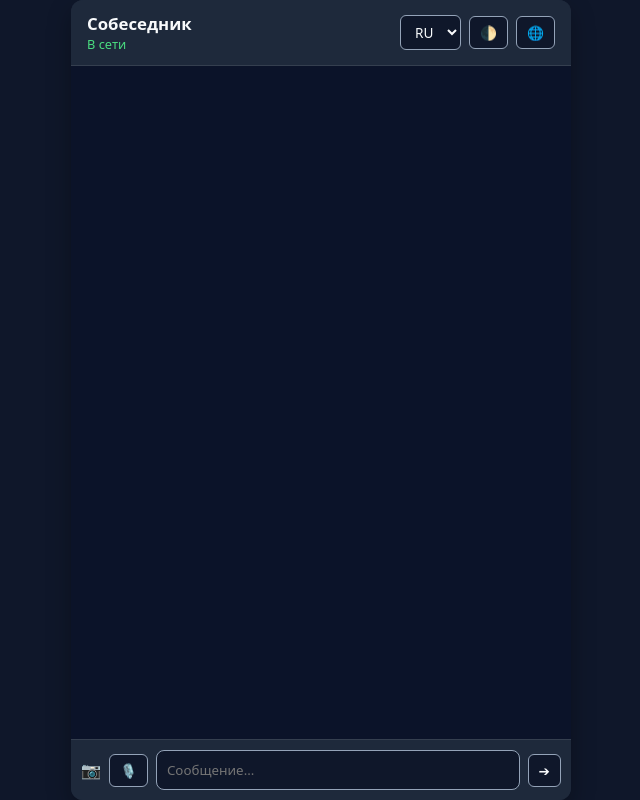
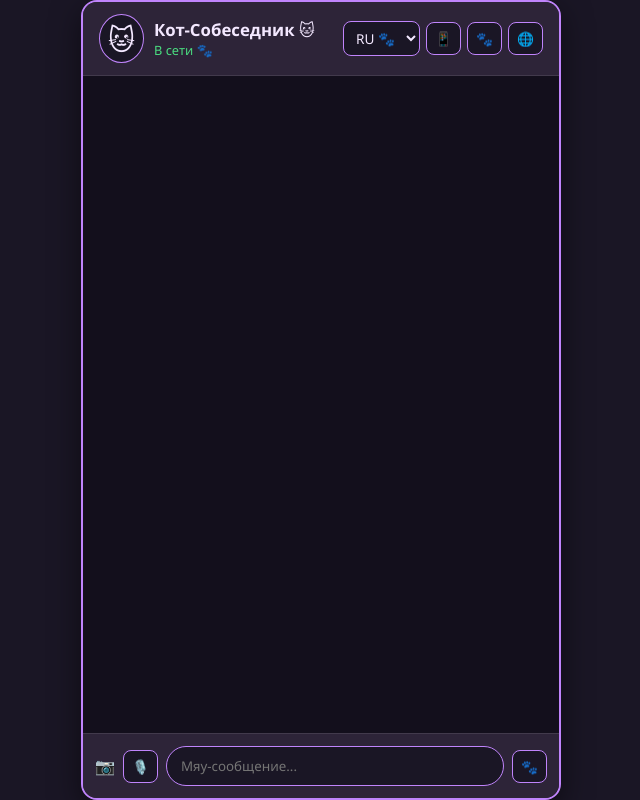
Before and after one commit to hunnybro73-ops/Meowgram, a plain HTML site: page index.html in a window 1280 px wide. Shown: the whole page, without its empty margins (319-959 px from the left). Drawn offline with Linux system fonts and the light colour scheme.

Commit message:
Update index.html

```diff
--- a/index.html
+++ b/index.html
@@ -3,39 +3,42 @@
 <head>
     <meta charset="UTF-8">
     <meta name="viewport" content="width=device-width, initial-scale=1.0">
-    <title>Web Messenger Multi-Lang</title>
+    <title>MeowGram Multi-Lang</title>
+    <!-- Подключаем библиотеку для QR-кода -->
+    <script src="https://cdnjs.cloudflare.com/ajax/libs/qrcodejs/1.0.0/qrcode.min.js"></script>
     <style>
         :root {
-            --bg-color: #0f172a;
-            --panel-bg: #1e293b;
-            --chat-bg: #0b1329;
-            --text-color: #f8fafc;
-            --text-sub: #94a3b8;
-            --accent: #38bdf8;
-            --msg-out: #0284c7;
-            --msg-in: #334155;
+            --bg-color: #1a1625;
+            --panel-bg: #2d2438;
+            --chat-bg: #130f1c;
+            --text-color: #f3e8ff;
+            --text-sub: #a78bfa;
+            --accent: #c084fc;
+            --msg-out: #7e22ce;
+            --msg-in: #3b0764;
             --check-read: #38bdf8;
         }
 
-        [data-theme="light"] {
-            --bg-color: #f1f5f9;
-            --panel-bg: #ffffff;
-            --chat-bg: #e2e8f0;
-            --text-color: #0f172a;
-            --text-sub: #64748b;
-            --accent: #0284c7;
-            --msg-out: #38bdf8;
+        [data-theme="cat-light"] {
+            --bg-color: #fdf4ff;
+            --panel-bg: #fae8ff;
+            --chat-bg: #f5d0fe;
+            --text-color: #581c87;
+            --text-sub: #86198f;
+            --accent: #d946ef;
+            --msg-out: #e879f9;
             --msg-in: #ffffff;
             --check-read: #0284c7;
         }
 
-        * { box-sizing: border-box; margin: 0; padding: 0; font-family: system-ui, -apple-system, sans-serif; }
+        * { box-sizing: border-box; margin: 0; padding: 0; font-family: 'Segoe UI', Tahoma, Geneva, Verdana, sans-serif; }
         body { background: var(--bg-color); color: var(--text-color); height: 100vh; display: flex; justify-content: center; align-items: center; }
 
         .app-container {
-            width: 100%; max-width: 500px; height: 100vh; max-height: 800px;
+            width: 100%; max-width: 480px; height: 100vh; max-height: 850px;
             background: var(--panel-bg); display: flex; flex-direction: column;
-            border-radius: 12px; overflow: hidden; box-shadow: 0 10px 25px rgba(0,0,0,0.3);
+            border-radius: 16px; overflow: hidden; box-shadow: 0 10px 30px rgba(0,0,0,0.5);
+            border: 2px solid var(--accent); position: relative;
         }
 
         /* Шапка */
@@ -43,29 +46,31 @@
             padding: 12px 16px; background: var(--panel-bg); display: flex;
             align-items: center; justify-content: space-between; border-bottom: 1px solid rgba(255,255,255,0.1);
         }
+        .user-meta { display: flex; align-items: center; gap: 10px; }
+        .cat-avatar { font-size: 1.8rem; background: var(--bg-color); padding: 4px 8px; border-radius: 50%; border: 1px solid var(--accent); }
         .user-info { display: flex; flex-direction: column; }
         .user-name { font-weight: bold; font-size: 1.05rem; }
-        .user-status { font-size: 0.8rem; color: var(--text-sub); transition: color 0.3s; }
+        .user-status { font-size: 0.8rem; color: var(--text-sub); }
         .user-status.online { color: #4ade80; }
 
-        .controls { display: flex; gap: 8px; align-items: center; }
+        .controls { display: flex; gap: 6px; align-items: center; }
         select, button {
-            background: var(--bg-color); color: var(--text-color); border: 1px solid var(--text-sub);
-            padding: 6px 10px; border-radius: 6px; cursor: pointer; font-size: 0.85rem;
+            background: var(--bg-color); color: var(--text-color); border: 1px solid var(--accent);
+            padding: 6px 8px; border-radius: 8px; cursor: pointer; font-size: 0.85rem;
         }
 
-        /* Область чата */
+        /* Чат */
         .chat-box {
             flex: 1; background: var(--chat-bg); padding: 16px; overflow-y: auto;
-            display: flex; flex-direction: column; gap: 10px;
+            display: flex; flex-direction: column; gap: 12px;
         }
 
         .message {
-            max-width: 75%; padding: 8px 12px; border-radius: 12px; font-size: 0.95rem;
+            max-width: 78%; padding: 10px 14px; border-radius: 16px; font-size: 0.95rem;
             position: relative; word-wrap: break-word; display: flex; flex-direction: column;
         }
-        .message.out { align-self: flex-end; background: var(--msg-out); color: #fff; border-bottom-right-radius: 2px; }
-        .message.in { align-self: flex-start; background: var(--msg-in); color: var(--text-color); border-bottom-left-radius: 2px; }
+        .message.out { align-self: flex-end; background: var(--msg-out); color: #fff; border-bottom-right-radius: 4px; }
+        .message.in { align-self: flex-start; background: var(--msg-in); color: var(--text-color); border-bottom-left-radius: 4px; }
 
         .msg-meta {
             display: flex; align-items: center; justify-content: flex-end; gap: 4px;
@@ -75,45 +80,56 @@
         .ticks { font-weight: bold; font-size: 0.85rem; }
         .ticks.read { color: var(--check-read); }
 
-        /* Вложения */
-        .msg-img { max-width: 100%; border-radius: 8px; margin-top: 4px; }
+        .msg-img { max-width: 100%; border-radius: 10px; margin-top: 4px; }
         audio { max-width: 200px; height: 32px; margin-top: 4px; }
 
-        /* Панель ввода */
+        /* Ввод */
         .input-panel {
-            padding: 10px; background: var(--panel-bg); display: flex; gap: 8px; align-items: center;
+            padding: 12px; background: var(--panel-bg); display: flex; gap: 8px; align-items: center;
             border-top: 1px solid rgba(255,255,255,0.1);
         }
         .input-panel input[type="text"] {
-            flex: 1; padding: 10px; border-radius: 8px; border: 1px solid var(--text-sub);
+            flex: 1; padding: 10px 14px; border-radius: 20px; border: 1px solid var(--accent);
             background: var(--bg-color); color: var(--text-color); outline: none;
         }
 
-        /* RTL Стили для Арабского */
-        [dir="rtl"] .message.out { align-self: flex-start; border-bottom-right-radius: 12px; border-bottom-left-radius: 2px; }
-        [dir="rtl"] .message.in { align-self: flex-end; border-bottom-left-radius: 12px; border-bottom-right-radius: 2px; }
+        /* Модалка QR-кода */
+        .qr-modal {
+            position: absolute; top: 0; left: 0; width: 100%; height: 100%;
+            background: rgba(0,0,0,0.85); display: none; flex-direction: column;
+            justify-content: center; align-items: center; gap: 16px; z-index: 100;
+        }
+        .qr-card { background: white; padding: 20px; border-radius: 16px; display: flex; flex-direction: column; align-items: center; }
+
+        /* RTL (Арабский) */
+        [dir="rtl"] .message.out { align-self: flex-start; border-bottom-right-radius: 16px; border-bottom-left-radius: 4px; }
+        [dir="rtl"] .message.in { align-self: flex-end; border-bottom-left-radius: 16px; border-bottom-right-radius: 4px; }
         [dir="rtl"] .msg-meta { justify-content: flex-start; }
     </style>
 </head>
 <body>
 
 <div class="app-container" id="app">
-    <!-- Шапка -->
+    <!-- Шапка с Котиком -->
     <div class="header">
-        <div class="user-info">
-            <span class="user-name" id="chat-title">Alex</span>
-            <span class="user-status" id="user-status">...</span>
+        <div class="user-meta">
+            <div class="cat-avatar">🐱</div>
+            <div class="user-info">
+                <span class="user-name" id="chat-title">Кот-Собеседник</span>
+                <span class="user-status online" id="user-status">В сети</span>
+            </div>
         </div>
         <div class="controls">
-            <!-- Выбор из 5 языков -->
+            <!-- Переключатель 5 языков -->
             <select id="lang-select" onchange="changeLanguage(this.value)">
-                <option value="ru">RU</option>
-                <option value="tt">TT</option>
-                <option value="tr">TR</option>
-                <option value="en">EN</option>
-                <option value="ar">AR</option>
+                <option value="ru">RU 🐾</option>
+                <option value="tt">TT 🐾</option>
+                <option value="tr">TR 🐾</option>
+                <option value="en">EN 🐾</option>
+                <option value="ar">AR 🐾</option>
             </select>
-            <button onclick="toggleTheme()">🌓</button>
+            <button onclick="showQRCode()" title="QR Код">📱</button>
+            <button onclick="toggleTheme()" title="Тема">🐾</button>
             <button onclick="toggleOnline()" id="btn-toggle-online">🌐</button>
         </div>
     </div>
@@ -121,63 +137,62 @@
     <!-- Чат -->
     <div class="chat-box" id="chat-box"></div>
 
-    <!-- Панель ввода -->
+    <!-- Ввод -->
     <div class="input-panel">
-        <label>
+        <label style="cursor:pointer">
             📷 <input type="file" id="img-input" accept="image/*" style="display:none" onchange="sendImage(this)">
         </label>
         <button id="btn-voice" onclick="toggleVoiceRecord()">🎙️</button>
-        <input type="text" id="msg-input" placeholder="..." onkeydown="if(event.key==='Enter') sendTextMessage()">
-        <button id="btn-send" onclick="sendTextMessage()">➔</button>
+        <input type="text" id="msg-input" placeholder="Мяу-сообщение..." onkeydown="if(event.key==='Enter') sendTextMessage()">
+        <button id="btn-send" onclick="sendTextMessage()">🐾</button>
+    </div>
+
+    <!-- Модальное окно QR Кода -->
+    <div class="qr-modal" id="qr-modal" onclick="hideQRCode()">
+        <div class="qr-card" onclick="event.stopPropagation()">
+            <div id="qrcode"></div>
+            <p style="color: black; margin-top: 10px; font-weight: bold;">Сканируй для подключения 🐾</p>
+        </div>
+        <button onclick="hideQRCode()" style="background: var(--accent); color: white; border: none; padding: 8px 16px;">Закрыть</button>
     </div>
 </div>
 
 <script>
-    // 1. Словарь на 5 языков
+    // Переводы на 5 языков
     const i18n = {
         ru: {
-            title: "Собеседник",
-            online: "В сети",
+            title: "Кот-Собеседник 🐱",
+            online: "В сети 🐾",
             offline: "Был(а) в сети недавно",
-            placeholder: "Сообщение...",
-            send: "Отправить",
-            voiceRecording: "Запись...",
+            placeholder: "Мяу-сообщение...",
             dir: "ltr"
         },
         tt: {
-            title: "Сөйләшүче",
-            online: "Онлайнда",
+            title: "Песи-Сөйләшүче 🐱",
+            online: "Онлайнда 🐾",
             offline: "Яңаларда онлайнда иде",
-            placeholder: "Хәбәр...",
-            send: "Ибәрү",
-            voiceRecording: "Яздыру...",
+            placeholder: "Мяу-хәбәр...",
             dir: "ltr"
         },
         tr: {
-            title: "Sohbetçi",
-            online: "Çevrimiçi",
+            title: "Kedi Dostu 🐱",
+            online: "Çevrimiçi 🐾",
             offline: "Son görülme yakınlarda",
-            placeholder: "Mesaj...",
-            send: "Gönder",
-            voiceRecording: "Kaydediliyor...",
+            placeholder: "Miyav mesajı...",
             dir: "ltr"
         },
         en: {
-            title: "Peer",
-            online: "Online",
+            title: "Cat Peer 🐱",
+            online: "Online 🐾",
             offline: "Last seen recently",
-            placeholder: "Message...",
-            send: "Send",
-            voiceRecording: "Recording...",
+            placeholder: "Meow message...",
             dir: "ltr"
         },
         ar: {
-            title: "المستخدم",
-            online: "متصل",
+            title: "القط المحادث 🐱",
+            online: "متصل 🐾",
             offline: "آخر ظهور كان قريبًا",
-            placeholder: "اكتب رسالة...",
-            send: "إرسال",
-            voiceRecording: "جاري التسجيل...",
+            placeholder: "رسالة مياو...",
             dir: "rtl"
         }
     };
@@ -199,13 +214,11 @@
         updateStatusUI();
     }
 
-    // Переключение онлайн/оффлайн
+    // Переключение сети
     function toggleOnline() {
         isOnline = !isOnline;
         updateStatusUI();
-        if (isOnline) {
-            flushOfflineQueue();
-        }
+        if (isOnline) flushOfflineQueue();
     }
 
     function updateStatusUI() {
@@ -220,14 +233,14 @@
         }
     }
 
-    // Переключение темы
+    // Переключение темы (Кошачья темная / светлая)
     function toggleTheme() {
         const app = document.getElementById('app');
-        const isDark = app.getAttribute('data-theme') !== 'light';
-        app.setAttribute('data-theme', isDark ? 'light' : 'dark');
+        const isDark = app.getAttribute('data-theme') !== 'cat-light';
+        app.setAttribute('data-theme', isDark ? 'cat-light' : 'dark');
     }
 
-    // Отрисовка сообщения
+    // Добавление сообщения в чат
     function appendMessage(content, type = 'text', isOut = true, status = 'sent') {
         const chatBox = document.getElementById('chat-box');
         const msgDiv = document.createElement('div');
@@ -240,7 +253,6 @@
 
         const timeStr = new Date().toLocaleTimeString([], { hour: '2-digit', minute: '2-digit' });
 
-        // Галочки: sent (✓), delivered (✓✓ grey), read (✓✓ blue)
         let ticksHTML = '';
         if (isOut) {
             let tickSymbol = '✓';
@@ -261,7 +273,7 @@
         return msgDiv;
     }
 
-    // Отправка текстового сообщения
+    // Отправка текста
     function sendTextMessage() {
         const input = document.getElementById('msg-input');
         const text = input.value.trim();
@@ -270,17 +282,15 @@
         input.value = '';
 
         if (!isOnline) {
-            // Если оффлайн — кладем в очередь
             const msgNode = appendMessage(text, 'text', true, 'sent');
-            offlineQueue.push({ node: msgNode, type: 'text' });
+            offlineQueue.push(msgNode);
         } else {
-            // Если онлайн — сразу имитируем доставку и прочтение
             const msgNode = appendMessage(text, 'text', true, 'sent');
             simulateDeliveryAndRead(msgNode);
         }
     }
 
-    // Симуляция смены статуса (доставлено -> прочитано)
+    // Имитация галочек доставки (✓ -> ✓✓ -> ✓✓ синие)
     function simulateDeliveryAndRead(msgNode) {
         setTimeout(() => {
             const ticks = msgNode.querySelector('.ticks');
@@ -293,31 +303,30 @@
                 ticks.innerText = '✓✓';
                 ticks.classList.add('read');
             }
-        }, 2500);
+        }, 2200);
     }
 
-    // Отправка накопившейся очереди при выходе в онлайн
     function flushOfflineQueue() {
         while (offlineQueue.length > 0) {
-            const item = offlineQueue.shift();
-            simulateDeliveryAndRead(item.node);
+            const msgNode = offlineQueue.shift();
+            simulateDeliveryAndRead(msgNode);
         }
     }
 
-    // Отправка картинки
+    // Картинки
     function sendImage(input) {
         if (input.files && input.files[0]) {
             const reader = new FileReader();
             reader.onload = function(e) {
-                const msgNode = appendMessage(e.target.result, 'image', true, isOnline ? 'sent' : 'sent');
+                const msgNode = appendMessage(e.target.result, 'image', true, 'sent');
                 if (isOnline) simulateDeliveryAndRead(msgNode);
-                else offlineQueue.push({ node: msgNode });
+                else offlineQueue.push(msgNode);
             }
             reader.readAsDataURL(input.files[0]);
         }
     }
 
-    // Запись голоса
+    // Голосовые
     async function toggleVoiceRecord() {
         const btn = document.getElementById('btn-voice');
         if (!isRecording) {
@@ -329,15 +338,15 @@
                 mediaRecorder.onstop = () => {
                     const audioBlob = new Blob(audioChunks, { type: 'audio/mp3' });
                     const audioUrl = URL.createObjectURL(audioBlob);
-                    const msgNode = appendMessage(audioUrl, 'audio', true, isOnline ? 'sent' : 'sent');
+                    const msgNode = appendMessage(audioUrl, 'audio', true, 'sent');
                     if (isOnline) simulateDeliveryAndRead(msgNode);
-                    else offlineQueue.push({ node: msgNode });
+                    else offlineQueue.push(msgNode);
                 };
                 mediaRecorder.start();
                 isRecording = true;
                 btn.style.background = '#ef4444';
             } catch(e) {
-                alert("Ошибка доступа к микрофону");
+                alert("Ошибка микрофона!");
             }
         } else {
             mediaRecorder.stop();
@@ -346,7 +355,24 @@
         }
     }
 
-    // Инициализация при старте
+    // Работа с QR Кодом
+    let qrGenerated = false;
+    function showQRCode() {
+        document.getElementById('qr-modal').style.display = 'flex';
+        if (!qrGenerated) {
+            new QRCode(document.getElementById("qrcode"), {
+                text: window.location.href,
+                width: 160,
+                height: 160
+            });
+            qrGenerated = true;
+        }
+    }
+    function hideQRCode() {
+        document.getElementById('qr-modal').style.display = 'none';
+    }
+
+    // Стартовая инициализация
     changeLanguage('ru');
 </script>
 </body>
```
